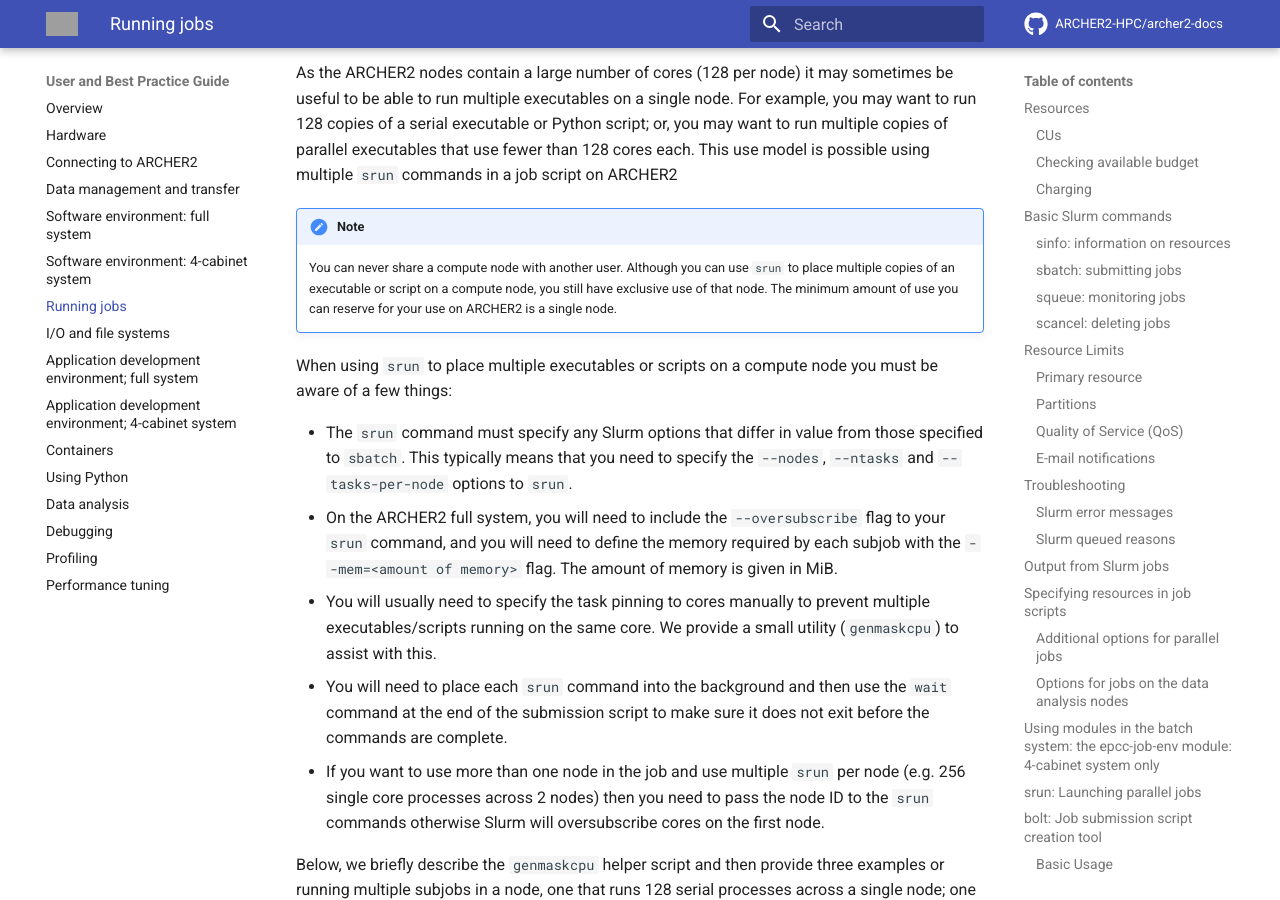
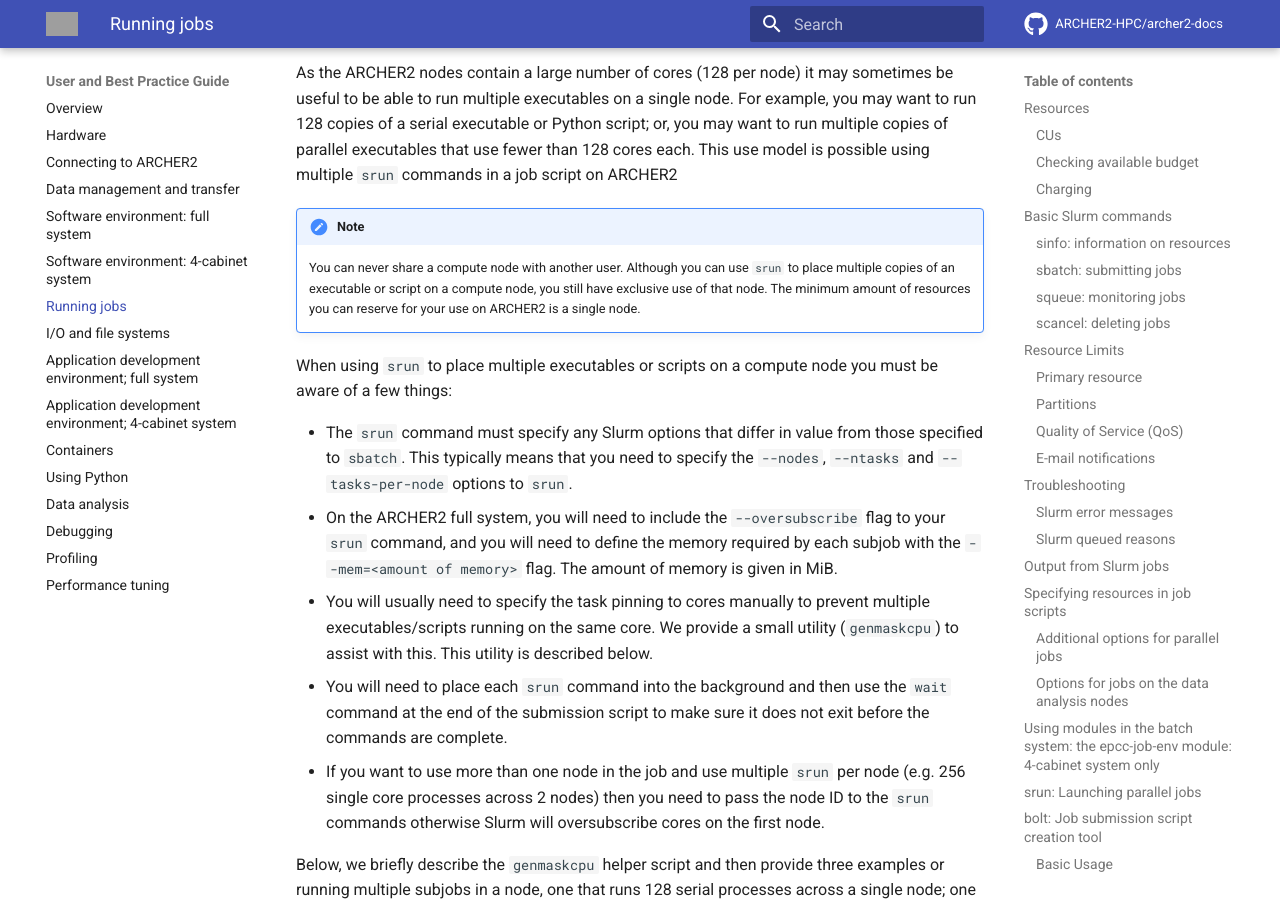
Before and after one commit to ARCHER2-HPC/archer2-docs, an MkDocs documentation site: the page built from docs/user-guide/scheduler.md, in a window 1280 px wide and 900 px high, scrolled down 21093 px. Built offline with MkDocs 1.6.1 and Material for MkDocs 9.7.7, drawn with Linux system fonts in a browser that asks for light colours; comment, search, counter and statistics services are not loaded; grey boxes are pictures that could not be loaded.

Commit message:
Update scheduler.md
Addressing suggested changes

```diff
--- a/docs/user-guide/scheduler.md
+++ b/docs/user-guide/scheduler.md
@@ -1026,7 +1026,8 @@
     You can never share a compute node with another user. Although you can
     use `srun` to place multiple copies of an executable or script on a
     compute node, you still have exclusive use of that node. The minimum
-    amount of use you can reserve for your use on ARCHER2 is a single node.
+    amount of resources you can reserve for your use on ARCHER2 is a single
+    node.
 
 When using `srun` to place multiple executables or scripts on a compute
 node you must be aware of a few things:
@@ -1040,7 +1041,8 @@
    is given in MiB.
  - You will usually need to specify the task pinning to cores manually to
    prevent multiple executables/scripts running on the same core. We provide
-   a small utility (`genmaskcpu`) to assist with this.
+   a small utility (`genmaskcpu`) to assist with this. This utility is described
+   below.
  - You will need to place each `srun` command into the background and
    then use the `wait` command at the end of the submission script to
    make sure it does not exit before the commands are complete.
```
